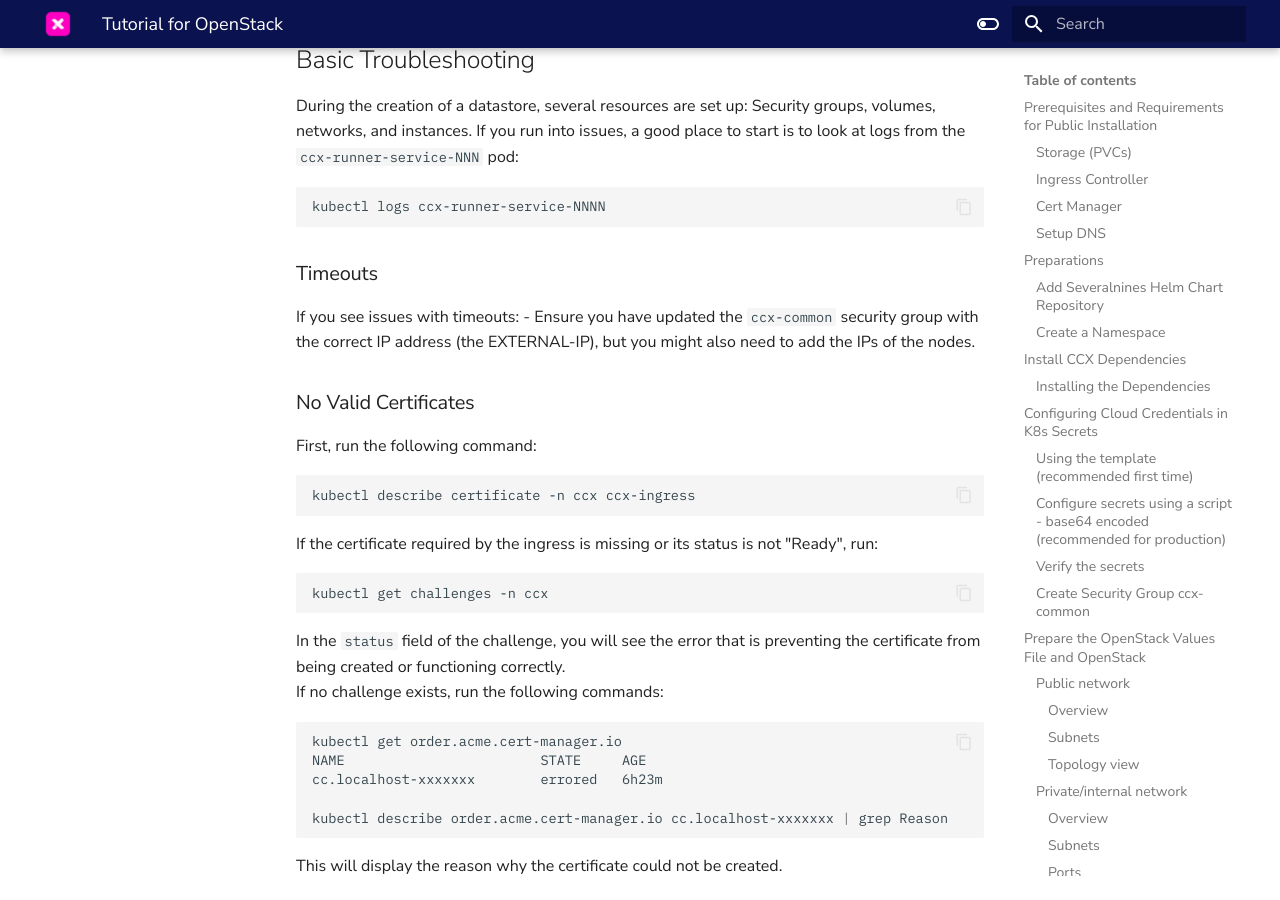
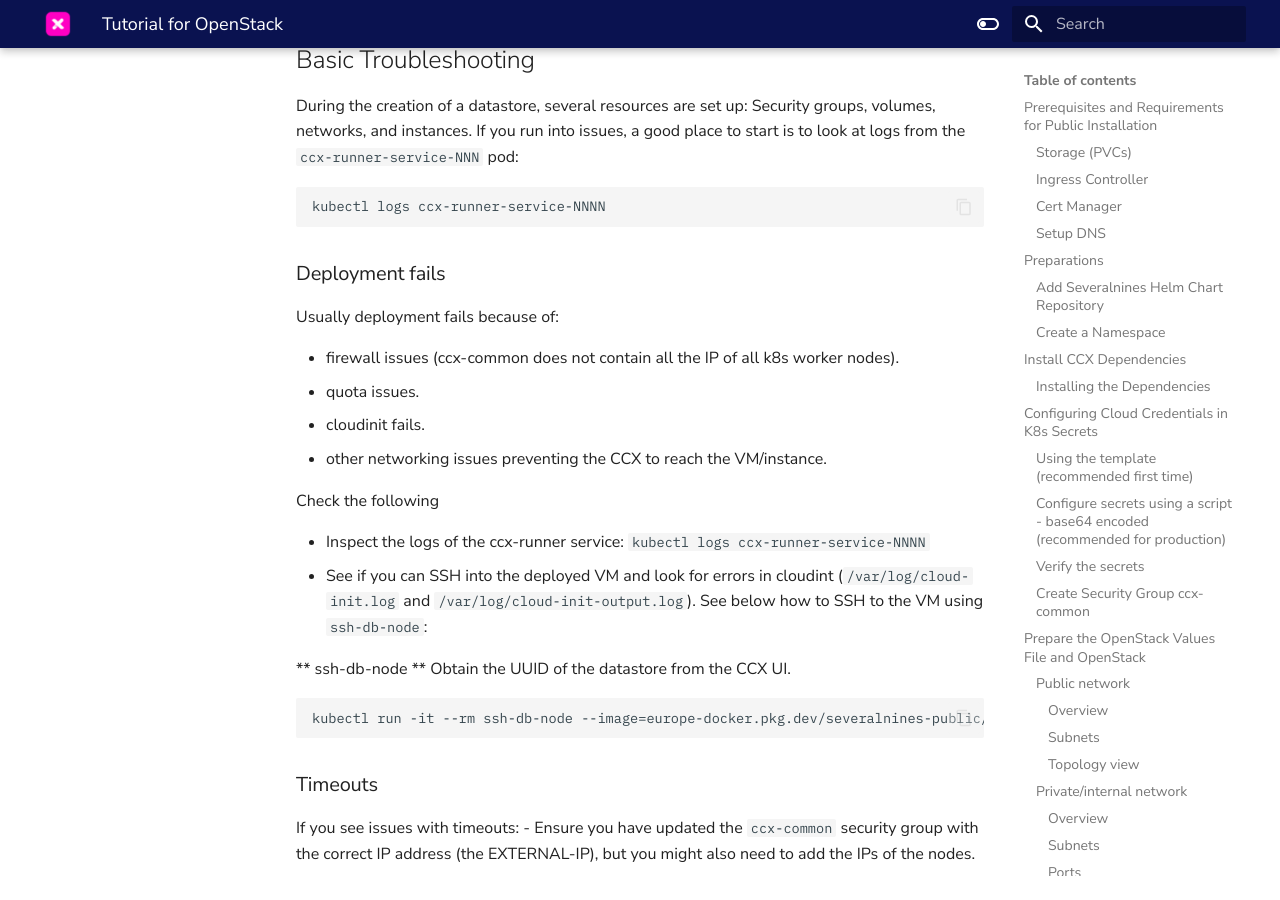
Before and after one commit to severalnines/ccx-docs, an MkDocs documentation site: the page built from docs/admin/Installation/Tutorial-openstack.md, in a window 1280 px wide and 900 px high, scrolled down 15672 px. Built offline with MkDocs 1.6.1 and Material for MkDocs 9.7.7, drawn with Linux system fonts in a browser that asks for light colours; comment, search, counter and statistics services are not loaded.

Commit message:
troubleshooting

````diff
--- a/docs/admin/Installation/Tutorial-openstack.md
+++ b/docs/admin/Installation/Tutorial-openstack.md
@@ -562,6 +562,26 @@ If you run into issues, a good place to start is to look at logs from the `ccx-r
 kubectl logs ccx-runner-service-NNNN
 ```
 
+### Deployment fails
+
+Usually deployment fails because of:
+
+- firewall issues (ccx-common does not contain all the IP of all k8s worker nodes).
+- quota issues.
+- cloudinit fails.
+- other networking issues preventing the CCX to reach the VM/instance.
+
+Check the following
+
+- Inspect the logs of the ccx-runner service: `kubectl logs ccx-runner-service-NNNN`
+- See if you can SSH into the deployed VM and look for errors in cloudint (`/var/log/cloud-init.log` and `/var/log/cloud-init-output.log`). See below how to SSH to the VM using `ssh-db-node`:
+
+** ssh-db-node **
+Obtain the UUID of the datastore from the CCX UI.
+```
+kubectl run -it --rm ssh-db-node --image=europe-docker.pkg.dev/severalnines-public/ccx/ssh-db-node:latest --restart=Never -- <store_uuid>
+```
+
 ### Timeouts
 
 If you see issues with timeouts:
````
